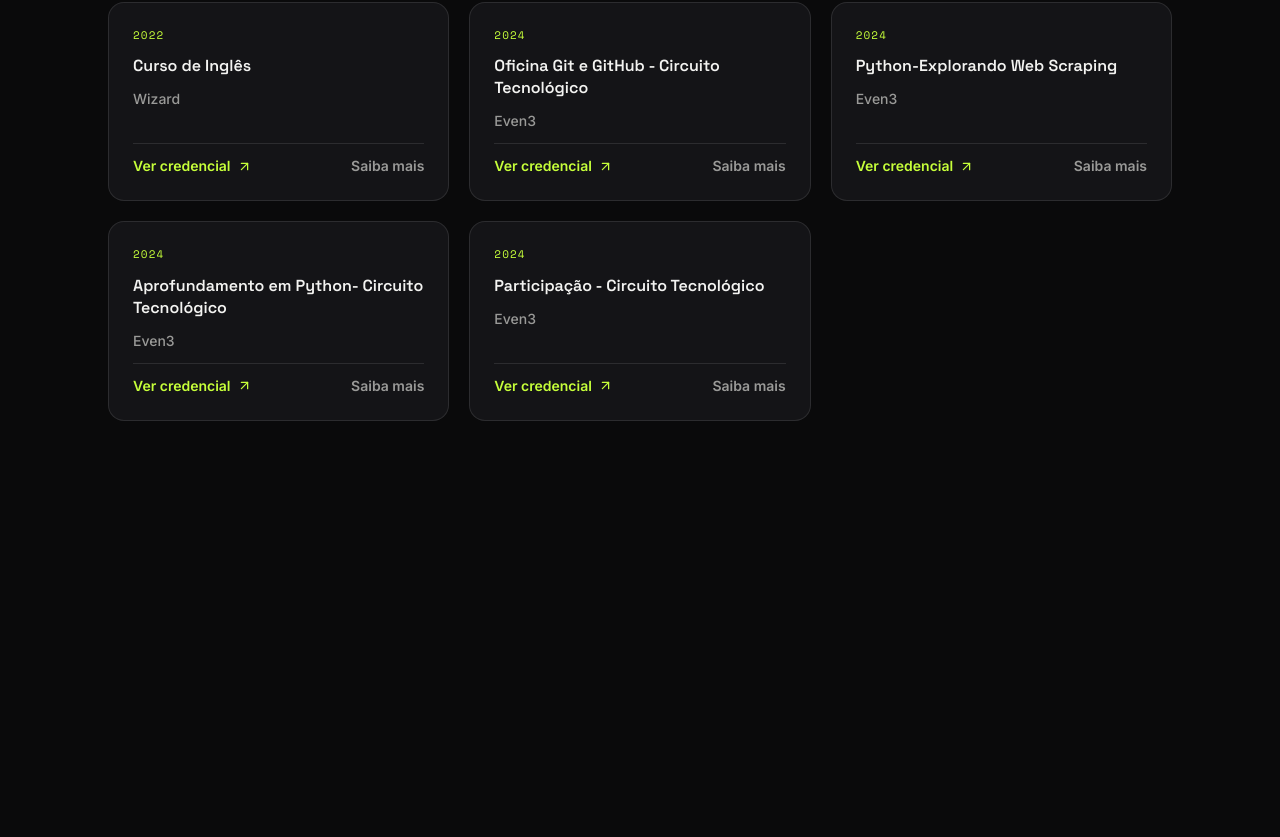
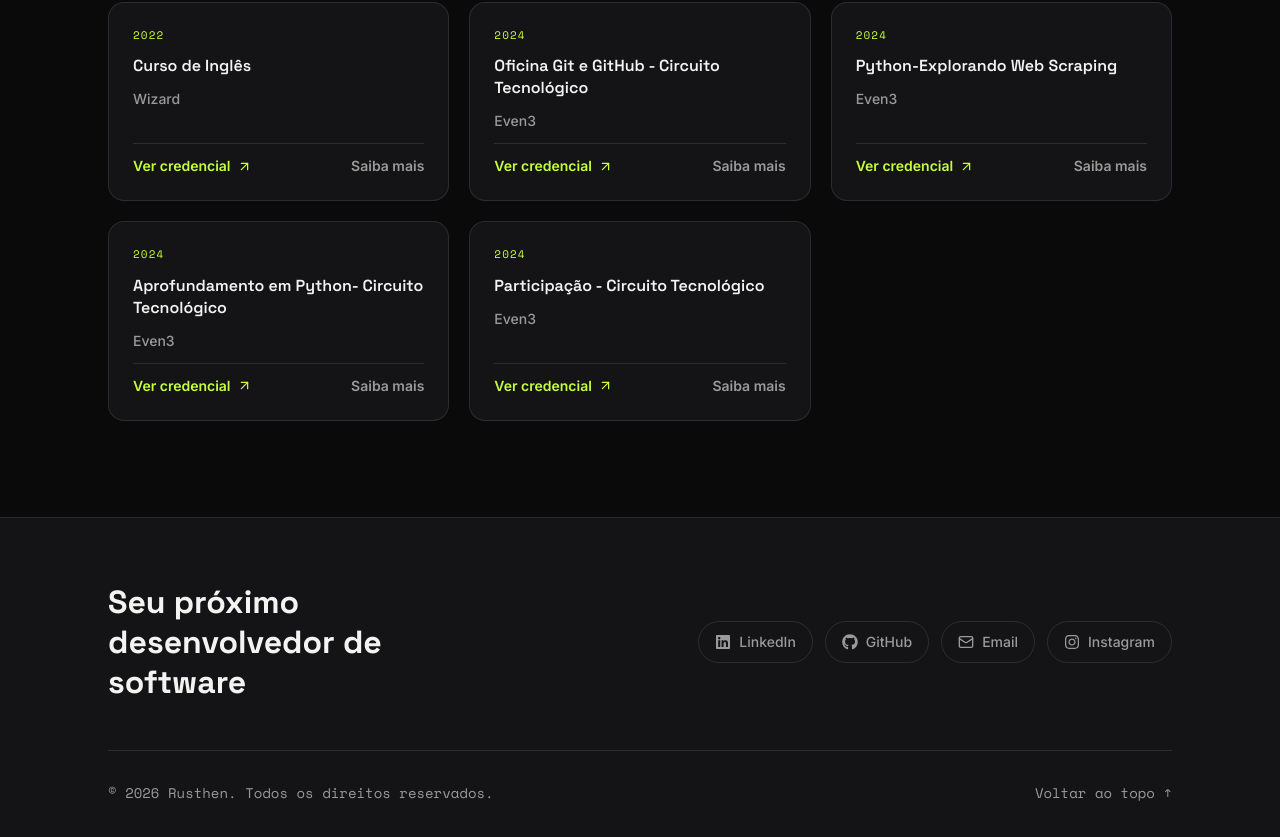
Before and after one commit to RusthenRonald/My-portfolio, a React (Vite) app in the folder packages/web/: page / in a window 1280 px wide. Shown: the part 6027-6864 px from the top of the page. Before the commit the page ends 6544 px from the top, so only its background shows below. Built offline with nearby package versions, Linux system fonts and the light colour scheme.

Commit message:
feat: build Footer with socials and back to top

```diff
--- a/packages/web/src/App.tsx
+++ b/packages/web/src/App.tsx
@@ -5,6 +5,7 @@
 import Experience from './features/experience/Experience'
 import Projects from './features/projects/Projects'
 import Certificates from './features/certificates/Certificates'
+import Footer from './components/layout/Footer'
 function App() {
 
   return (
@@ -17,6 +18,7 @@
       <Experience />
       <Projects />
       <Certificates />
+      <Footer />
     </main>
     </>
   )
--- a/packages/web/src/components/layout/Footer.tsx
+++ b/packages/web/src/components/layout/Footer.tsx
@@ -0,0 +1,66 @@
+import { useTranslation } from 'react-i18next'
+import { socialsData, footerConfig } from './footerData'
+
+export default function Footer() {
+  const { t } = useTranslation()
+  const year = new Date().getFullYear()
+
+  return (
+    <footer
+      className="border-t border-[var(--color-line)] pt-16 pb-10"
+      style={{ background: 'var(--color-surface)' }}
+    >
+      <div className="max-w-[1120px] mx-auto px-7">
+
+        <div className="flex flex-col md:flex-row md:items-center justify-between gap-8 mb-12">
+
+          <h3
+            className="font-display font-bold text-[var(--color-text)] max-w-sm leading-tight"
+            style={{ fontSize: 'clamp(1.6rem, 3vw, 2rem)' }}
+          >
+            {t('footer.title')}
+          </h3>
+
+          <div className="flex flex-wrap gap-3">
+            {socialsData.map(({ icon: Icon, label, href }) => (
+              <a
+                key={label}
+                href={href}
+                aria-label={label}
+                target={href.startsWith('http') ? '_blank' : undefined}
+                rel={href.startsWith('http') ? 'noopener noreferrer' : undefined}
+                className="inline-flex items-center gap-2 px-4 py-2.5 rounded-full
+                  border border-[var(--color-line)] text-[var(--color-muted)]
+                  text-sm font-medium
+                  transition-all duration-200
+                  hover:bg-[var(--color-accent)] hover:text-[var(--color-on-accent)]
+                  hover:border-[var(--color-accent)] hover:-translate-y-0.5"
+              >
+                <Icon size={16} />
+                {label}
+              </a>
+            ))}
+          </div>
+
+        </div>
+
+        <div className="h-px bg-[var(--color-line)] mb-8" />
+
+        <div className="flex flex-col sm:flex-row items-center justify-between gap-4
+          text-sm text-[var(--color-muted)] font-mono"
+        >
+          <span>
+            © {year} {footerConfig.name}. {t('footer.rights')}
+          </span>
+          <a
+            href="#top"
+            className="hover:text-[var(--color-accent)] transition-colors duration-200"
+          >
+            {t('footer.top')} ↑
+          </a>
+        </div>
+
+      </div>
+    </footer>
+  )
+}
--- /dev/null
+++ b/packages/web/src/components/layout/footerData.ts
@@ -0,0 +1,20 @@
+import { Mail } from 'lucide-react'
+import { FaGithub, FaLinkedin, FaInstagram } from 'react-icons/fa'
+import { type IconType } from 'react-icons'
+
+export type Social = {
+  icon:  IconType
+  label: string
+  href:  string
+}
+
+export const socialsData: Social[] = [
+  { icon: FaLinkedin,  label: 'LinkedIn',  href: 'https://www.linkedin.com/in/rusthen-ronald-631ba6300/' },
+  { icon: FaGithub,    label: 'GitHub',    href: 'https://github.com/RusthenRonald' },
+  { icon: Mail,        label: 'Email',     href: 'mailto:rusthenronald9@gmail.com' },
+  { icon: FaInstagram, label: 'Instagram', href: 'https://www.instagram.com/___rusthenronald/' },
+]
+
+export const footerConfig = {
+  name: 'Rusthen',
+}
--- a/packages/web/src/features/certificates/CertCard.tsx
+++ b/packages/web/src/features/certificates/CertCard.tsx
@@ -13,7 +13,8 @@
 
   return (
     <div
-      className="group flex flex-col gap-3 p-6 rounded-2xl
+      onClick={() => onLearnMore(cert)}
+      className="group flex flex-col gap-3 p-6 rounded-2xl cursor-pointer
         border border-[var(--color-line)] bg-[var(--color-surface)]
         transition-all duration-300
         hover:-translate-y-1 hover:border-[var(--color-accent)]"
@@ -40,6 +41,7 @@
           href={cert.link}
           target="_blank"
           rel="noopener noreferrer"
+          onClick={(e) => e.stopPropagation()}
           className="inline-flex items-center gap-1.5
             font-semibold text-sm text-[var(--color-accent)]
             transition-all duration-200
@@ -50,7 +52,10 @@
         </a>
 
         <button
-          onClick={() => onLearnMore(cert)}
+          onClick={(e) => {
+            e.stopPropagation()
+            onLearnMore(cert)
+          }}
           className="inline-flex items-center gap-1.5 ml-auto
             font-semibold text-sm text-[var(--color-muted)]
             transition-colors duration-200 cursor-pointer
--- a/packages/web/src/features/projects/ProjectCard.tsx
+++ b/packages/web/src/features/projects/ProjectCard.tsx
@@ -33,8 +33,9 @@
 
   return (
     <article
+      onClick={() => onLearnMore(project)}
       className="group flex flex-col rounded-2xl border border-[var(--color-line)]
-        bg-[var(--color-surface)] overflow-hidden
+        bg-[var(--color-surface)] overflow-hidden cursor-pointer
         transition-all duration-300
         hover:-translate-y-2 hover:border-[var(--color-accent)]"
       style={{ boxShadow: '0 1px 2px rgba(0,0,0,0.06)' }}
@@ -108,6 +109,7 @@
             href={project.link}
             target="_blank"
             rel="noopener noreferrer"
+            onClick={(e) => e.stopPropagation()}
             className="inline-flex items-center gap-1.5
               font-semibold text-sm text-[var(--color-accent)]
               transition-gap duration-200
@@ -121,6 +123,7 @@
             href={project.repoLink}
             target="_blank"
             rel="noopener noreferrer"
+            onClick={(e) => e.stopPropagation()}
             className="inline-flex items-center gap-1.5
               font-semibold text-sm text-[var(--color-muted)]
               transition-colors duration-200
@@ -131,7 +134,10 @@
           </a>
 
           <button
-            onClick={() => onLearnMore(project)}
+            onClick={(e) => {
+              e.stopPropagation()
+              onLearnMore(project)
+            }}
             className="inline-flex items-center gap-1.5 ml-auto
               font-semibold text-sm text-[var(--color-muted)]
               transition-colors duration-200 cursor-pointer
--- a/packages/web/src/i18n/locales/en.json
+++ b/packages/web/src/i18n/locales/en.json
@@ -63,6 +63,11 @@
     "learnMore":  "Learn more",
     "close":      "Close",
     "noDescription": "No description added yet."
+  },
+  "footer": {
+    "title":  "Your next software developer",
+    "rights": "All rights reserved.",
+    "top":    "Back to top"
   }
 
 }
--- a/packages/web/src/i18n/locales/pt.json
+++ b/packages/web/src/i18n/locales/pt.json
@@ -63,6 +63,11 @@
         "learnMore":  "Saiba mais",
         "close":      "Fechar",
         "noDescription": "Nenhuma descrição adicionada ainda."
+    },
+    "footer": {
+    "title":  "Seu próximo desenvolvedor de software",
+    "rights": "Todos os direitos reservados.",
+    "top":    "Voltar ao topo"
     }
 
 }
```
